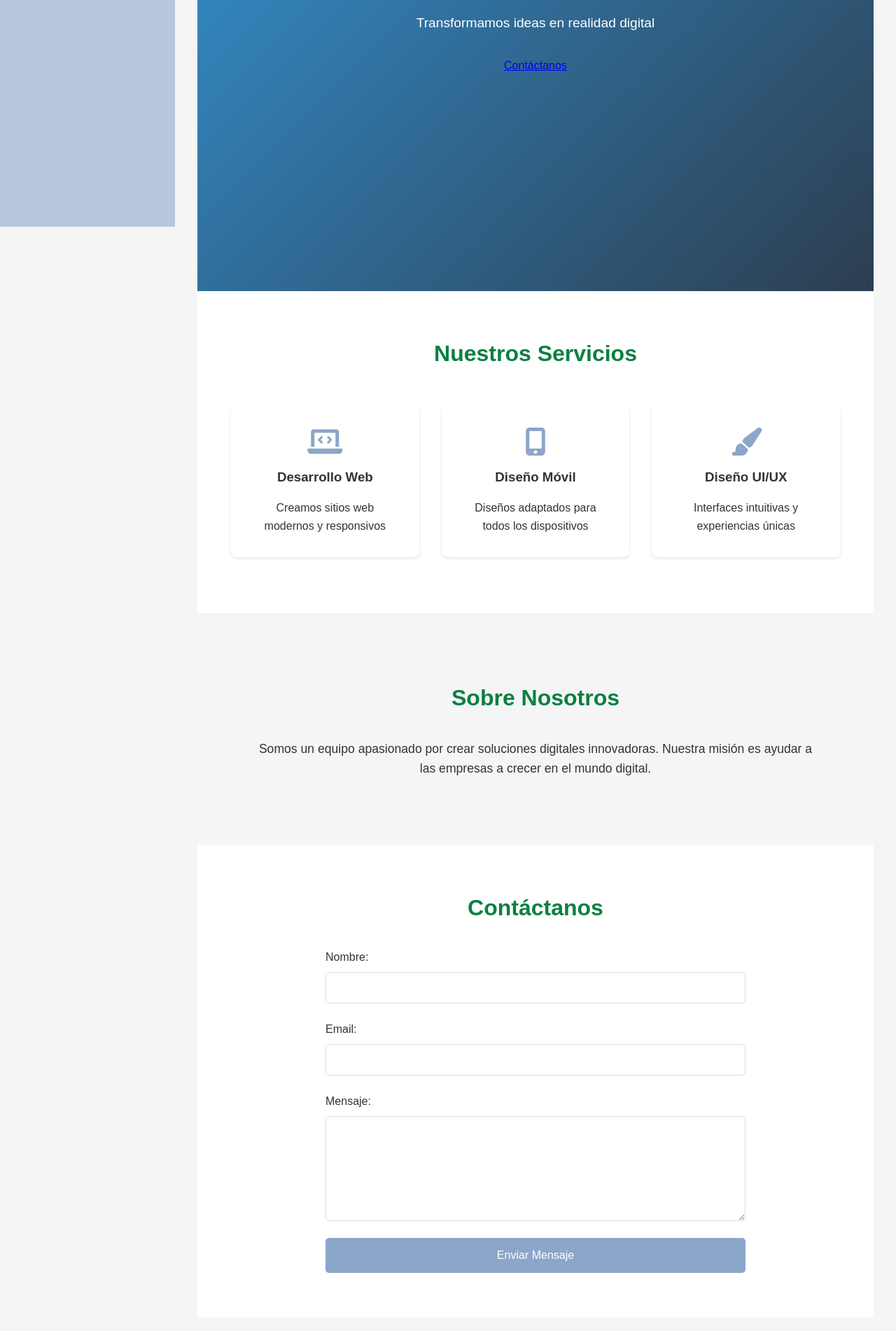
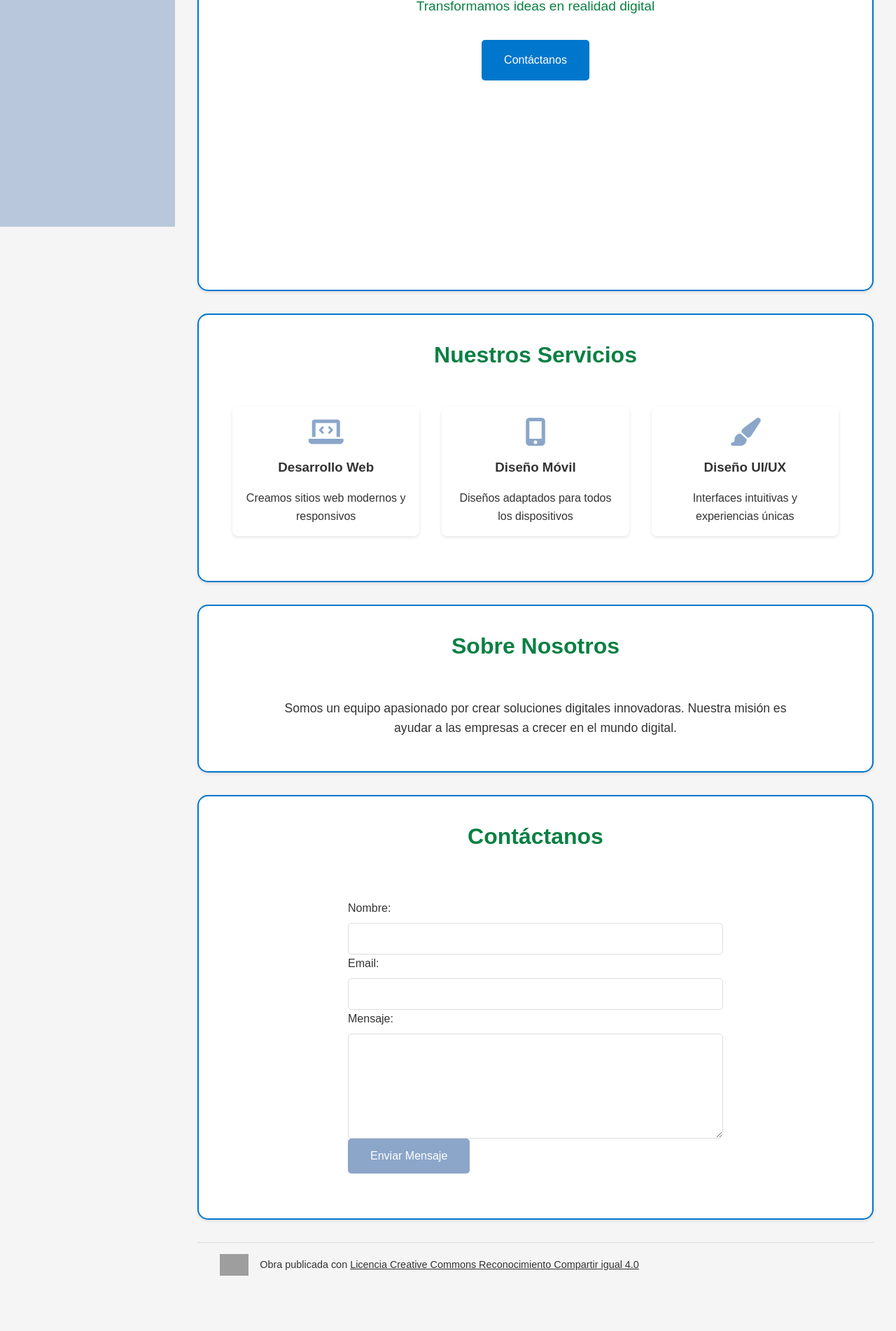
Before and after one commit to carmenJaraAlvarez/Despliegue-de-aplicaciones-web, a plain HTML site: page index.html in a window 1280 px wide. Shown: the part 476-2378 px from the top of the page at 70% size. After the commit the page ends 2347 px from the top, so only its background shows below. Drawn offline with Linux system fonts and the light colour scheme; grey boxes are pictures that could not be loaded.

Commit message:
Custom css and license change

```diff
--- a/index.html
+++ b/index.html
@@ -24,7 +24,7 @@
     <main class="main-content">
         <header>
             <nav>
-                <a href="#" class="logo">Logo</a>
+                <a href="#" class="logo">Landing Page</a>
                 <div class="menu-toggle">
                     <i class="fas fa-bars"></i>
                 </div>
@@ -33,7 +33,7 @@
 
         <section id="inicio" class="hero">
             <div class="hero-content">
-                <h1>Bienvenido a Nuestra Empresa</h1>
+                <h1>Bienvenido a Nuestro Equipo</h1>
                 <p>Transformamos ideas en realidad digital</p>
                 <a href="#contacto" class="cta-button">Contáctanos</a>
             </div>
@@ -89,7 +89,10 @@
         </section>
 
         <footer>
-            <p>&copy; 2024 Tu Empresa. Todos los derechos reservados.</p>
+            <div class="license-footer">
+                <img src="https://i.creativecommons.org/l/by-sa/4.0/88x31.png" alt="Licencia Creative Commons">
+                <span>Obra publicada con <a href="https://creativecommons.org/licenses/by-sa/4.0/" target="_blank">Licencia Creative Commons Reconocimiento Compartir igual 4.0</a></span>
+            </div>
         </footer>
     </main>
 
--- a/styles.css
+++ b/styles.css
@@ -122,12 +122,11 @@ section h2 {
 /* Hero section */
 .hero {
     height: 100vh;
-    background: linear-gradient(135deg, #3498db, #2c3e50);
+    background: white;
     display: flex;
     align-items: center;
     justify-content: center;
     text-align: center;
-    color: white;
     padding: 0 1rem;
     margin-top: 60px;
     margin-bottom: 0;
@@ -136,11 +135,28 @@ section h2 {
 .hero-content h1 {
     font-size: 3rem;
     margin-bottom: 1rem;
+    color: var(--title-green);
 }
 
 .hero-content p {
     font-size: 1.2rem;
     margin-bottom: 2rem;
+    color: var(--title-green);
+}
+
+.cta-button {
+    display: inline-block;
+    padding: 1rem 2rem;
+    background-color: #0077cc;
+    color: white;
+    text-decoration: none;
+    border-radius: 5px;
+    font-weight: 500;
+    transition: background-color 0.3s ease;
+}
+
+.cta-button:hover {
+    background-color: #005fa3;
 }
 
 /* Services section */
@@ -157,7 +173,7 @@ section h2 {
 
 .service-card {
     background: white;
-    padding: 2rem;
+    padding: 1rem;
     border-radius: 8px;
     box-shadow: 0 2px 5px rgba(0,0,0,0.1);
     text-align: center;
@@ -202,9 +218,7 @@ section h2 {
 }
 
 .contact-form {
-    display: flex;
-    flex-direction: column;
-    gap: 1.5rem;
+    padding: 1rem;
 }
 
 .form-group {
@@ -247,11 +261,28 @@ section h2 {
 
 /* Footer */
 footer {
-    text-align: center;
-    padding: 2rem;
-    background-color: var(--text-dark);
-    color: white;
+    text-align: left;
+    padding: 1rem 2rem;
+    background-color: transparent;
+    color: var(--text-dark);
     margin-top: 2rem;
+    border-top: 1px solid #ddd;
+}
+
+.license-footer {
+    display: flex;
+    align-items: center;
+    gap: 1rem;
+    font-size: 0.9rem;
+}
+
+.license-footer img {
+    height: 31px;
+}
+
+.license-footer a {
+    color: inherit;
+    text-decoration: underline;
 }
 
 /* Títulos */
@@ -302,3 +333,58 @@ h2 {
         display: block;
     }
 }
+
+/* Contenedor con borde */
+.content-box {
+    border: 2px solid #0077cc;
+    border-radius: 15px;
+    padding: 2rem;
+    margin: 2rem 0;
+    background-color: white;
+    box-shadow: 0 2px 4px rgba(0,0,0,0.1);
+}
+
+/* Línea verde superior */
+.green-line {
+    border-top: 3px solid var(--title-green);
+    margin: 1rem 0;
+}
+
+/* Secciones */
+section {
+    padding: 2rem;
+}
+
+section > div {
+    padding: 1rem;
+    margin-bottom: 1rem;
+}
+
+/* Formulario */
+.contact-form {
+    padding: 1rem;
+}
+
+/* Cards de servicios */
+.service-card {
+    background: white;
+    padding: 1rem;
+    border-radius: 8px;
+    box-shadow: 0 2px 5px rgba(0,0,0,0.1);
+    text-align: center;
+    transition: transform 0.3s ease;
+}
+
+.service-card:hover {
+    transform: translateY(-5px);
+}
+
+/* Secciones principales del menú */
+#inicio, #servicios, #nosotros, #contacto {
+    border: 2px solid #0077cc;
+    border-radius: 15px;
+    padding: 2rem;
+    background-color: white;
+    margin-bottom: 2rem;
+    box-shadow: 0 2px 4px rgba(0,0,0,0.1);
+}
```
Also changed, not shown: 2 other files.
